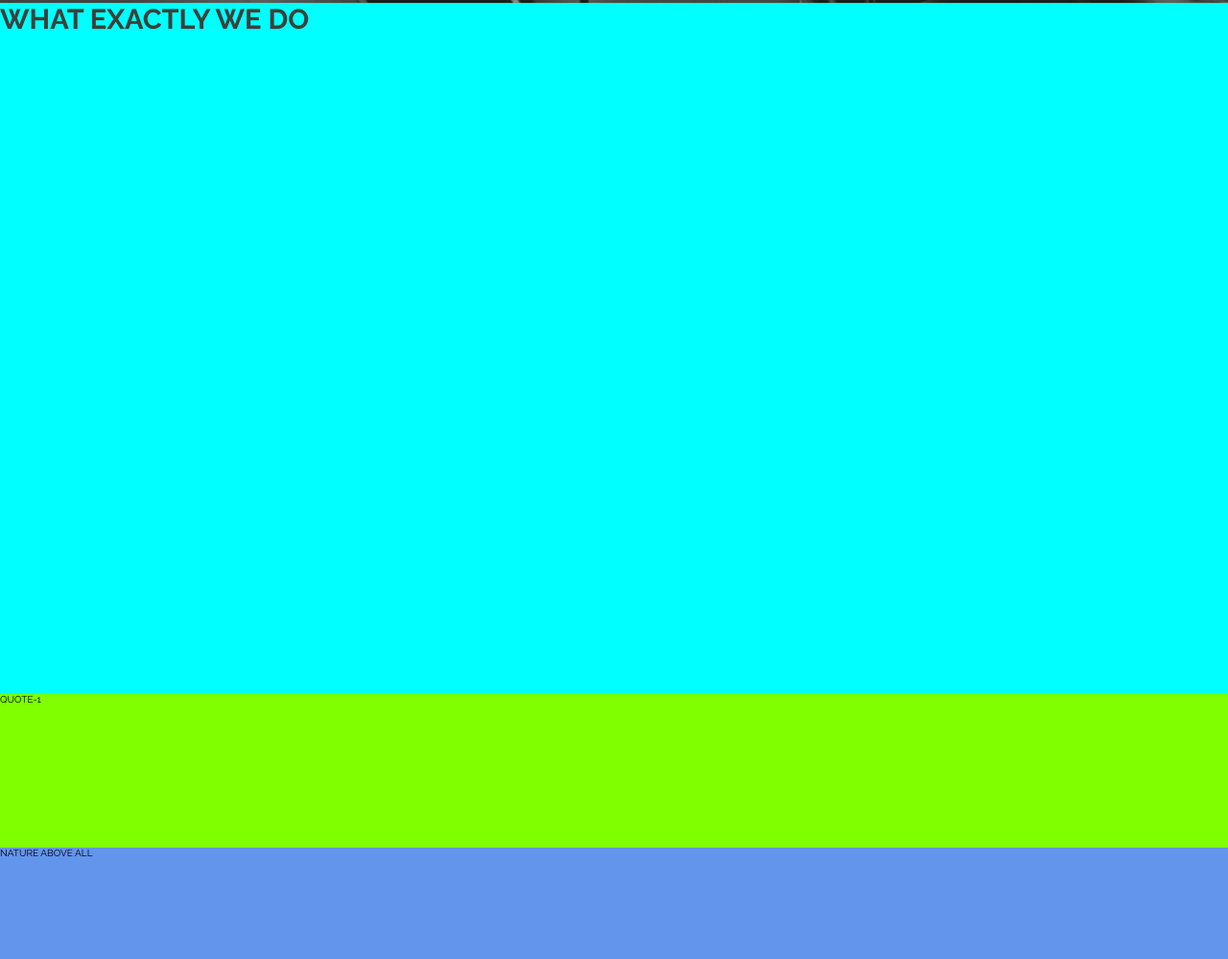
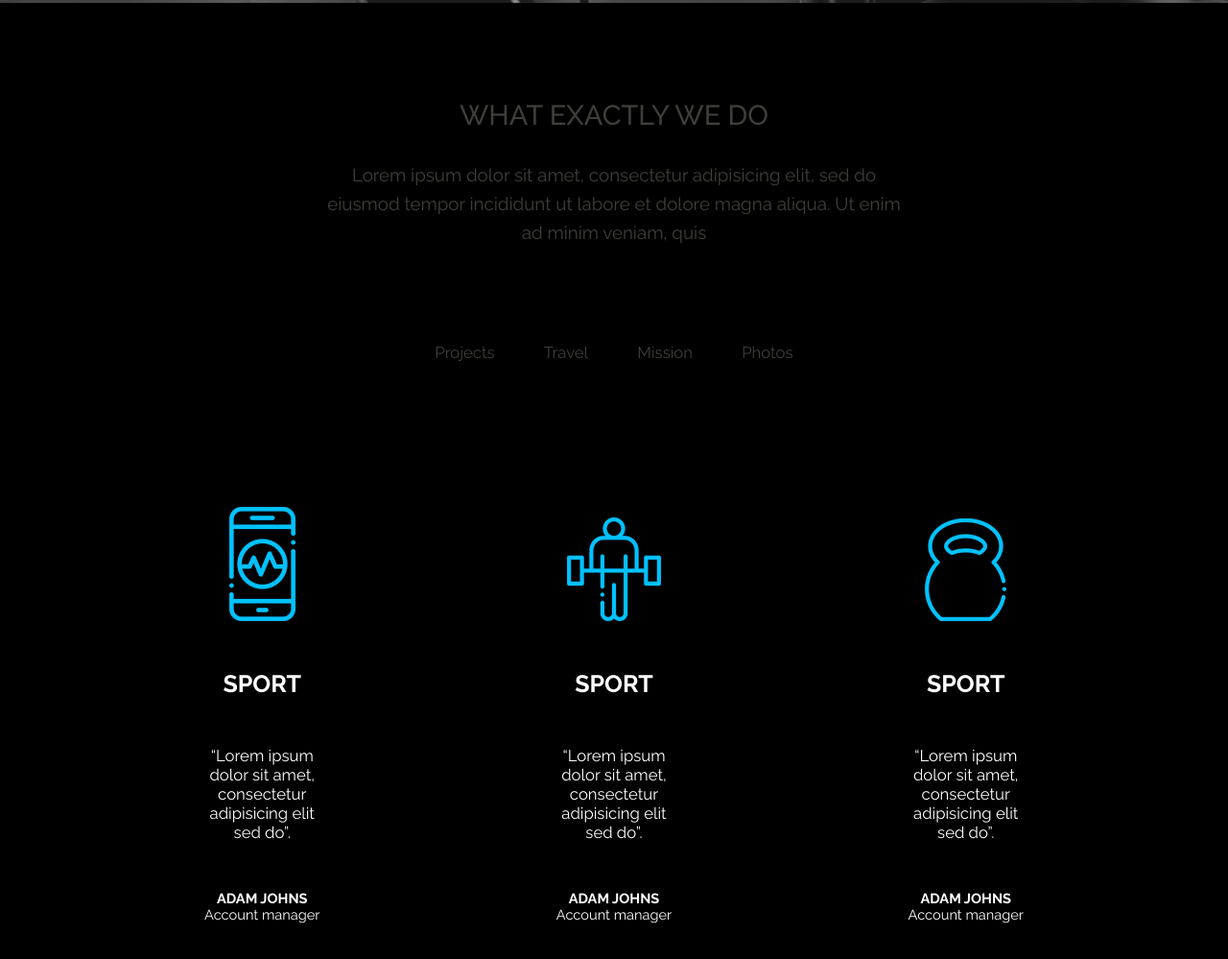
Before and after one commit to st-rkalinov/fitness-gym-website-design, a website: page index.html in a window 1280 px wide. Shown: the part 3153-4152 px from the top of the page at 96% size. Drawn offline with Linux system fonts and the light colour scheme.

Commit message:
finish sections "features" and "quote"

```diff
--- a/index.html
+++ b/index.html
@@ -39,9 +39,12 @@
     <div class="section-about-us__content">
         <h3 class="heading-3 heading-3--about-us">Who are we</h3>
 
-        <p class="section-about-us__text">Lorem ipsum dolor sit amet, consectetur adipisicing elit, sed do eiusmod tempor
-            incididunt ut labore et dolore magna aliqua. Ut enim ad minim veniam, quis nostrud exercitation ullamco laboris
-            nisi ut aliquip ex ea commodo consequat. Duis aute irure dolor in reprehenderit in voluptate velit esse cillum
+        <p class="section-about-us__text">Lorem ipsum dolor sit amet, consectetur adipisicing elit, sed do eiusmod
+            tempor
+            incididunt ut labore et dolore magna aliqua. Ut enim ad minim veniam, quis nostrud exercitation ullamco
+            laboris
+            nisi ut aliquip ex ea commodo consequat. Duis aute irure dolor in reprehenderit in voluptate velit esse
+            cillum
             dolore eu fugiat nulla pariatur. Excepteur sint occaecat cupidatat </p>
     </div>
 </section>
@@ -145,10 +148,61 @@
     </div>
 </section>
 <section class="section-features">
-    <h3 class="heading-3">What exactly we do</h3>
+    <div class="section-features__info">
+        <h3 class="heading-3 heading-3--features">What exactly we do</h3>
+
+        <p class="section-features__text">Lorem ipsum dolor sit amet, consectetur adipisicing elit, sed do eiusmod
+            tempor
+            incididunt ut labore et dolore magna aliqua. Ut enim ad minim veniam, quis </p>
+
+        <ul class="section-features__types">
+            <li class="section-features__type-item">Projects</li>
+            <li class="section-features__type-item">Travel</li>
+            <li class="section-features__type-item">Mission</li>
+            <li class="section-features__type-item">Photos</li>
+        </ul>
+    </div>
+
+    <div class="section-features__features">
+        <div class="feature">
+            <img src="img/feature-1.png" alt="feature 1" class="feature-img">
+            <h4 class="heading-4">Sport</h4>
+            <p class="feature__text">“Lorem ipsum dolor
+                sit amet, consectetur
+                adipisicing elit sed do”.</p>
+            <div class="feature__author-info">
+                <p class="feature__author">adam johns</p>
+                <p class="feature__author-position">Account manager</p>
+            </div>
+        </div>
+        <div class="feature">
+            <img src="img/feature-2.png" alt="feature 2" class="feature-img">
+            <h4 class="heading-4">Sport</h4>
+            <p class="feature__text">“Lorem ipsum dolor
+                sit amet, consectetur
+                adipisicing elit sed do”.</p>
+            <div class="feature__author-info">
+                <p class="feature__author">adam johns</p>
+                <p class="feature__author-position">Account manager</p>
+            </div>
+        </div>
+        <div class="feature">
+            <img src="img/feature-3.png" alt="feature 3" class="feature-img">
+            <h4 class="heading-4">Sport</h4>
+            <p class="feature__text">“Lorem ipsum dolor
+                sit amet, consectetur
+                adipisicing elit sed do”.</p>
+            <div class="feature__author-info">
+                <p class="feature__author">adam johns</p>
+                <p class="feature__author-position">Account manager</p>
+            </div>
+        </div>
+    </div>
 </section>
 <section class="section-quote">
-    QUOTE-1
+    <p class="section-quote__text">Lorem ipsum dolor sit amet, consectetur adipisicing elit, sed do eiusmod tempor
+        incididunt ut labore et dolore magna aliqua. Ut enim ad minim veniam, quis </p>
+    <p class="section-quote__author">David Johnson</p>
 </section>
 <section class="section-thought">
     NATURE ABOVE ALL
--- a/sass/base/_base.scss
+++ b/sass/base/_base.scss
@@ -29,12 +29,12 @@
     [header-end about-us-start] minmax(50vh, auto)
     [about-us-end our-thinking-start] minmax(33vh, auto)
     [our-thinking-end opinions-start] minmax(132vh, auto)
-    [opinions-end features-start] 90vh
-    [features-end quote1-start] 20vh
+    [opinions-end features-start] minmax(90vh, auto)
+    [features-end quote1-start] minmax(20vh, auto)
     [quote1-end thought-start] 70vh
     [thought-end tickets-start] 60vh
     [tickets-end cycle-start] 120vh
     [cycle-end events-start] 15vh
-    [events-end quote2-start] 20vh
+    [events-end quote2-start] minmax(20vh, auto)
     [quote2-end footer-start] 50vh [footer-end];
 }
--- a/sass/base/_typography.scss
+++ b/sass/base/_typography.scss
@@ -19,6 +19,18 @@
     font-family: $font-secondary;
     grid-column: 1 / -1;
   }
+
+  &--features {
+    font-weight: 500;
+    padding-bottom: 3rem;
+  }
+}
+
+.heading-4  {
+  font-size: 2.5rem;
+  color: $color-primary;
+  text-transform: uppercase;
+  font-weight: 700;
 }
 
 .heading-5 {
--- /dev/null
+++ b/sass/components/_feature.scss
@@ -0,0 +1,29 @@
+.feature {
+  text-align: center;
+  width: 25%;
+  display: grid;
+  grid-template-rows: 15rem repeat(3, max-content);
+  grid-row-gap: 5rem;
+  justify-items: center;
+  align-items: end;
+
+  &__text {
+    font-size: 1.67rem;
+    color: $color-primary;
+    padding: 0 6rem;
+  }
+
+  &__author-info {
+    color: $color-primary;
+  }
+
+  &__author {
+    text-transform: uppercase;
+    font-size: 1.46rem;
+    font-weight: 700;
+  }
+
+  &__author-position {
+    font-size: 1.46rem;
+  }
+}
--- a/sass/main.scss
+++ b/sass/main.scss
@@ -6,6 +6,7 @@
 
 @import "components/buttons";
 @import "components/opinion-card";
+@import "components/feature";
 
 @import "layout/navigation";
 @import "layout/header";
--- a/sass/pages/_home.scss
+++ b/sass/pages/_home.scss
@@ -80,11 +80,60 @@
 }
 
 .section-features {
-  background-color: aqua;
+  @include section-padding($section-content-left-padding, $section-content-right-padding);
+  padding-top: 10rem;
+  padding-bottom: 10rem;
+  background-color: #000000;
+
+  &__info {
+    width: 62%;
+    margin: 0 auto;
+    text-align: center;
+  }
+
+  &__text {
+    font-size: 1.875rem;
+    line-height: 3rem;
+    color: $color-tertiary;
+    padding-bottom: 10rem;
+  }
+
+  &__types {
+    list-style: none;
+    color: $color-tertiary;
+    font-size: 1.67rem;
+    display: flex;
+    justify-content: space-around;
+    width: 70%;
+    margin: 0 auto;
+  }
+
+  &__features {
+    display: flex;
+    justify-content: space-between;
+    padding-top: 12rem;
+  }
 }
 
 .section-quote {
-  background-color: chartreuse;
+  @include section-padding($section-content-left-padding, $section-content-right-padding);
+  padding-top: 10rem;
+  padding-bottom: 5rem;
+  background-color: #1b1b1b;
+  color: $color-primary;
+  text-align: center;
+  font-weight: 500;
+
+  &__text {
+    font-size: 2.08rem;
+    line-height: 3rem;
+    padding: 0 13rem;
+  }
+
+  &__author {
+    font-size: 1.87rem;
+    padding-top: 5rem;
+  }
 }
 
 .section-thought {
```
Also changed, not shown: css/style.comp.css, img/feature-1.png (added), img/feature-2.png (added), img/feature-3.png (added), 1 other file.
